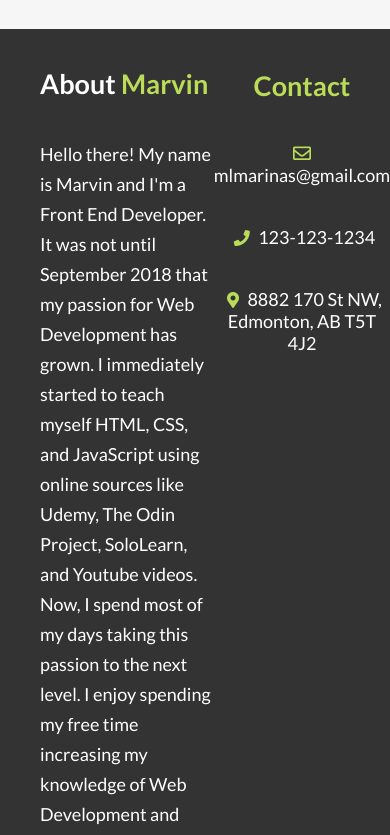
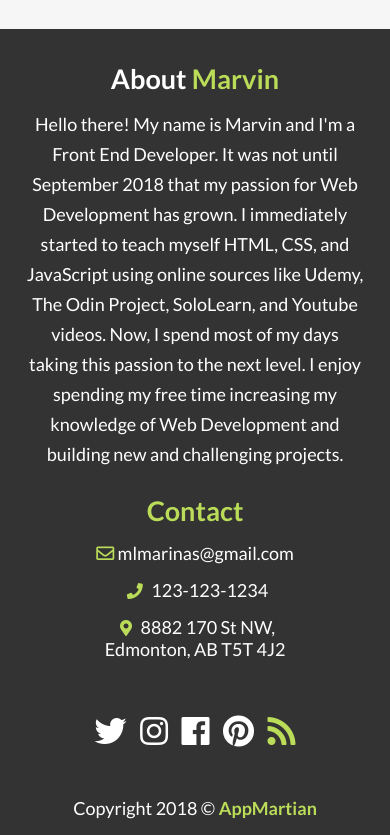
Before and after one commit to marvthedev/portfolio, a plain HTML site: page index.html in a window 390 px wide. Shown: the part 2780-3615 px from the top of the page. Drawn offline with Linux system fonts and the light colour scheme.

Commit message:
Added media queries for Footer Section

```diff
--- a/css/main.css
+++ b/css/main.css
@@ -438,11 +438,15 @@ p {
         text-align: center;
     }
 }
+/* Styles for smaller screens END */
+
 /*
 ======================================
            FOOTER
 ======================================
 */
+
+/* Default Styles BEGIN */
 .footer {
     grid-area: footer;
     display: grid;
@@ -454,7 +458,7 @@ p {
         "copyright copyright copyright";
     background: #333;
     color: white;
-    max-height: 100vh;
+    height: 100%;
     padding-top: 40px;
 }
 
@@ -518,10 +522,38 @@ p {
 .colored-text {
     color: var(--primary);
 }
+/* Default Styles END */
 
+/* Styles for smaller screens BEGIN */
+@media only screen and (max-width: 600px) {
+    .footer {
+        display: flex;
+        flex-direction: column;
+        padding-top: 25px;
+    }
 
+    .footer-about {
+        text-align: center;
+        padding: 10px 10px;
+    }
 
+    .footer-about p,
+    .footer-contact p {
+        margin: 15px;
+    }
 
+    .social-icons p {
+        margin: 10px;
+    }
 
+    .social-icons {
+        text-align: center;
+        margin: 5;
+    }
 
+    .copyright p {
+        padding: 10px;
+        margin: 0;
+    }
 }
+/* Styles for smaller screens END */
```
